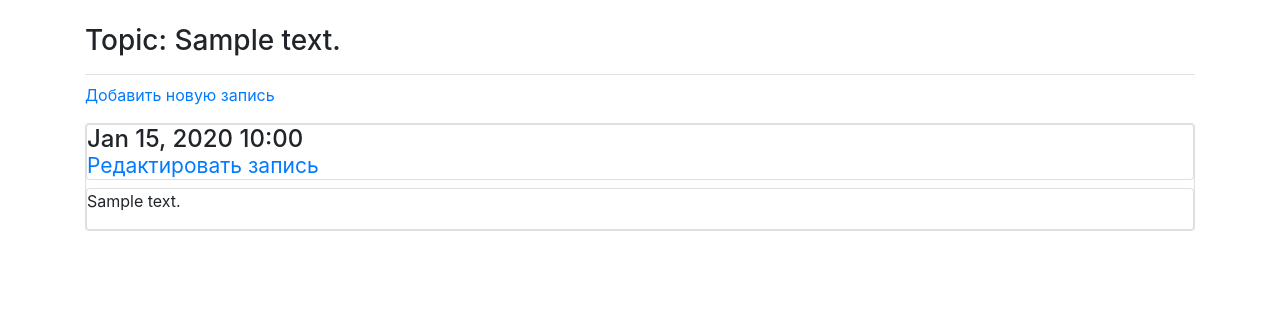
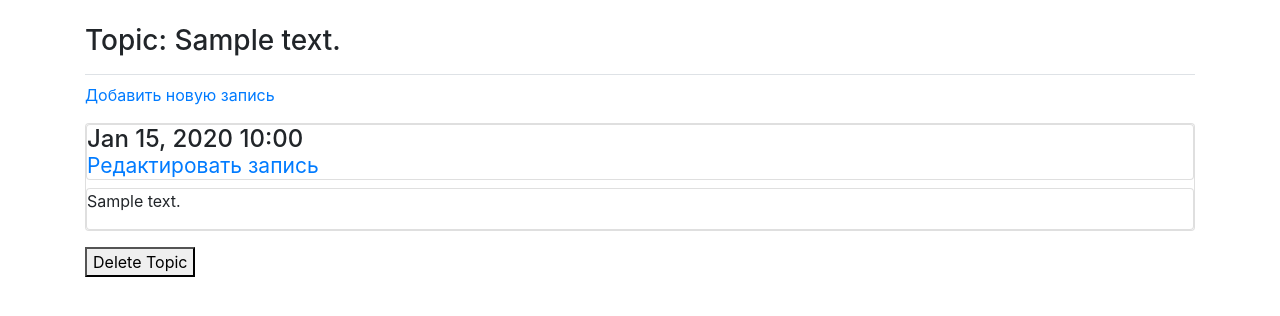
Before and after one commit to dmitriykashirin/learning-log, a Django app: page /topics/1/ in a window 1280 px wide. Shown: the part 58-374 px from the top of the page. Run offline with Django 5.2, Linux system fonts and the light colour scheme; a user stored in the database is signed in; tables that the repository leaves empty hold one stand-in row (values such as "Sample post"); some libraries are stand-ins or nearby versions.

Commit message:
Добавил возможность удаления записей, и возможность удаления тем.

```diff
--- a/learning_logs/templates/learning_logs/edit_entry.html
+++ b/learning_logs/templates/learning_logs/edit_entry.html
@@ -9,5 +9,9 @@
   {{ form.as_p }}
   <button name="submit">Save changes</button>
 </form>
+<form action="{% url 'learning_logs:delete_entry' topic.id entry.id %}" method="post">
+  {% csrf_token %}
+  <button name="submit">Delete Entry</button>
+</form>
 
 {% endblock content %}
--- a/learning_logs/templates/learning_logs/topic.html
+++ b/learning_logs/templates/learning_logs/topic.html
@@ -23,5 +23,9 @@
   {% empty %}
     <p>Ещё не добавлено ни одной записи.</p>
 {% endfor %}
+<form action="{% url 'learning_logs:delete_topic' topic.id %}" method="post">
+  {% csrf_token %}
+  <button name="submit">Delete Topic</button>
+</form>
 
 {% endblock content %}
--- a/learning_logs/urls.py
+++ b/learning_logs/urls.py
@@ -16,5 +16,11 @@ urlpatterns = [
     #Страница для создания новых записей
     path('new_entry/<int:topic_id>/', views.new_entry, name='new_entry'),
     #Страница для редактирования записей
-    path('edit_entry/<int:entry_id>', views.edit_entry, name='edit_entry')
+    path('edit_entry/<int:entry_id>/', views.edit_entry, name='edit_entry'),
+    #Кнопка для удаления темы.
+    path('topics/<int:topic_id>/delete_topic/', views.delete_topic,
+         name='delete_topic'),
+    #Кнопка для удаления записи.
+    path('topics/<int:topic_id>/<int:entry_id>/delete_entry', views.delete_entry,
+         name='delete_entry')
 ]
--- a/learning_logs/views.py
+++ b/learning_logs/views.py
@@ -84,3 +84,25 @@ def edit_entry(request, entry_id):
 
     context = {'entry': entry, 'topic': topic, 'form': form}
     return render(request, 'learning_logs/edit_entry.html', context)
+
+@login_required
+def delete_topic(request, topic_id):
+    """Удаляет тему."""
+    topic = Topic.objects.get(id=topic_id)
+
+    check_topic_owner(request, topic)
+    topic.delete()
+
+    return redirect('learning_logs:topics')
+
+
+@login_required
+def delete_entry(request, topic_id, entry_id):
+    """Удаляет запись."""
+    entry = Entry.objects.get(id=entry_id)
+    topic = Topic.objects.get(id=topic_id)
+
+    check_topic_owner(request, topic)
+    entry.delete()
+
+    return redirect('learning_logs:topic', topic_id = topic.id)
```
